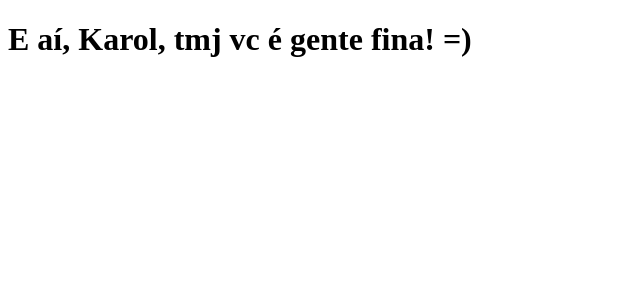
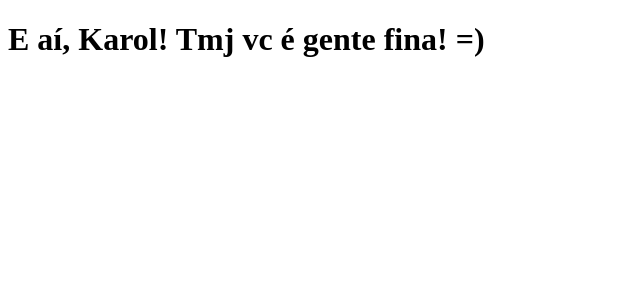
Before and after one commit to goncalvesAugusto7/clone-tabnews, a Next.js app: page / in a window 1280 px wide. Shown: the top 300 px of the page, without its empty margins (0-640 px from the left). Built offline with nearby package versions, Linux system fonts and the light colour scheme.

Commit message:
nova atualizacao frase

```diff
--- a/pages/index.js
+++ b/pages/index.js
@@ -1,5 +1,5 @@
 function Home(){
-    return <h1>E aí, Karol, tmj vc é gente fina! =)</h1>
+    return <h1>E aí, Karol! Tmj vc é gente fina! =)</h1>
 }
 
 export default Home;
```
